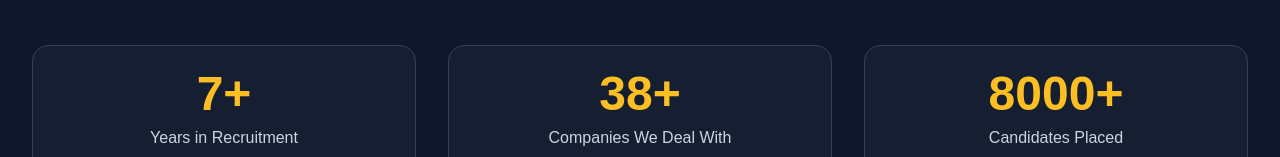
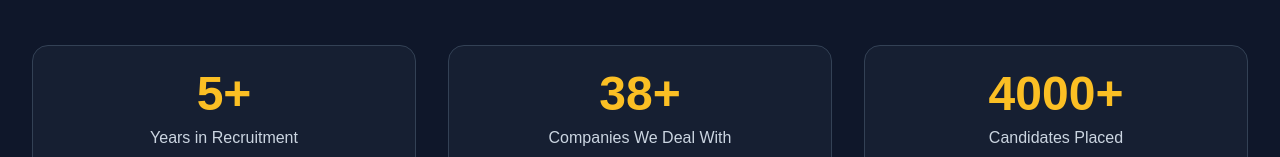
Before and after one commit to YoussefHabil/y-talenteer-app, a Next.js app: page / in a window 1280 px wide. Shown: the part 795-952 px from the top of the page. Built offline with nearby package versions, Linux system fonts and the light colour scheme.

Commit message:
feat: updated candidates placed to dynamic formula, changed years of experience to 5

```diff
--- a/src/app/about/page.tsx
+++ b/src/app/about/page.tsx
@@ -5,7 +5,7 @@ export default function AboutPage() {
 
             <div className="prose prose-invert prose-lg max-w-none text-slate-300">
                 <p className="lead text-2xl text-slate-200 mb-8 text-center font-medium">
-                    With over 7 years in the recruitment industry, we have redefined how companies find elite talent in Egypt.
+                    With over 5 years in the recruitment industry, we have redefined how companies find elite talent in Egypt.
                 </p>
 
                 <div className="bg-slate-900 border border-slate-800 rounded-3xl p-8 md:p-12 mb-12 shadow-2xl">
--- a/src/app/apply/candidate/page.tsx
+++ b/src/app/apply/candidate/page.tsx
@@ -98,7 +98,7 @@ function CandidateForm() {
                 </div>
                 <div>
                     <label className="block text-sm font-medium text-slate-300 mb-2">Phone Number *</label>
-                    <input required type="tel" value={formData.phone} onChange={e => setFormData({ ...formData, phone: e.target.value })} className="w-full bg-slate-950 border border-slate-700 rounded-xl px-4 py-3 text-white focus:outline-none focus:ring-2 focus:ring-gold-500 transition" />
+                    <input required type="tel" pattern="^01[0125][0-9]{8}$" maxLength={11} title="Please enter a valid 11-digit Egyptian phone number starting with 01" placeholder="e.g. 01012345678" value={formData.phone} onChange={e => setFormData({ ...formData, phone: e.target.value })} className="w-full bg-slate-950 border border-slate-700 rounded-xl px-4 py-3 text-white focus:outline-none focus:ring-2 focus:ring-gold-500 transition" />
                 </div>
             </div>
 
@@ -110,7 +110,7 @@ function CandidateForm() {
                 <div className="grid grid-cols-2 gap-4">
                     <div>
                         <label className="block text-sm font-medium text-slate-300 mb-2">Age *</label>
-                        <input required type="number" min="18" value={formData.age} onChange={e => setFormData({ ...formData, age: e.target.value })} className="w-full bg-slate-950 border border-slate-700 rounded-xl px-4 py-3 text-white focus:outline-none focus:ring-2 focus:ring-gold-500 transition" />
+                        <input required type="number" min="18" max="60" value={formData.age} onChange={e => setFormData({ ...formData, age: e.target.value })} className="w-full bg-slate-950 border border-slate-700 rounded-xl px-4 py-3 text-white focus:outline-none focus:ring-2 focus:ring-gold-500 transition" />
                     </div>
                     <div>
                         <label className="block text-sm font-medium text-slate-300 mb-2">City *</label>
--- a/src/components/home/TrustSection.tsx
+++ b/src/components/home/TrustSection.tsx
@@ -1,15 +1,26 @@
+"use client";
+
+import { useState, useEffect } from "react";
 import AnimatedCounter from "@/components/ui/AnimatedCounter";
 
 export default function TrustSection() {
+    const [candidatesCount, setCandidatesCount] = useState(4000);
+
+    useEffect(() => {
+        const baseDate = new Date('2026-03-03T00:00:00Z').getTime();
+        const now = Date.now();
+        const daysPassed = Math.max(0, Math.floor((now - baseDate) / (1000 * 60 * 60 * 24)));
+        setCandidatesCount(4000 + (daysPassed * 2));
+    }, []);
+
     return (
         <section className="py-20 bg-slate-900 border-y border-slate-800">
             <div className="max-w-7xl mx-auto px-4 sm:px-6 lg:px-8">
                 <div className="grid grid-cols-1 md:grid-cols-3 gap-8 mb-16">
-                    <AnimatedCounter end={7} suffix="+" label="Years in Recruitment" duration={2} />
+                    <AnimatedCounter end={5} suffix="+" label="Years in Recruitment" duration={2} />
                     <AnimatedCounter end={38} suffix="+" label="Companies We Deal With" duration={2.5} />
-                    <AnimatedCounter end={8000} suffix="+" label="Candidates Placed" duration={3} />
+                    <AnimatedCounter end={candidatesCount} suffix="+" label="Candidates Placed" duration={3} />
                 </div>
-
             </div>
         </section>
     );
```
